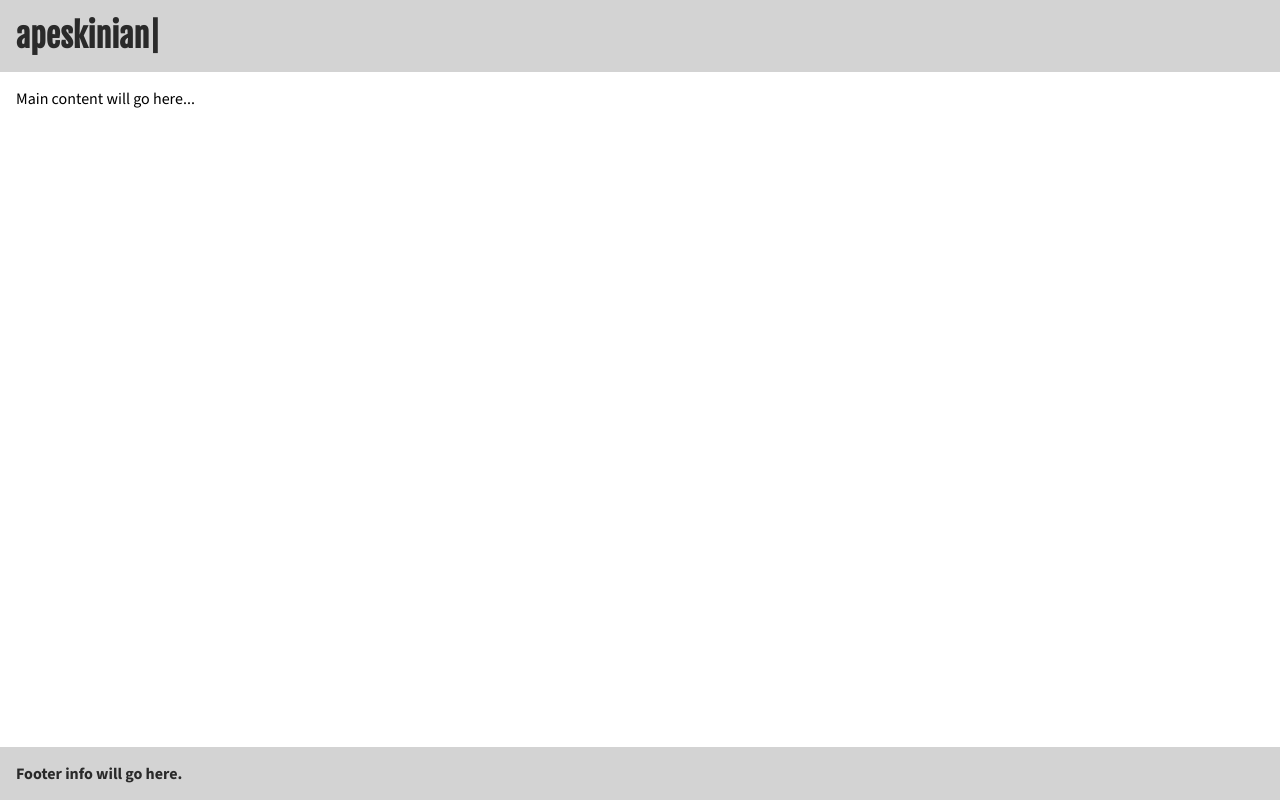
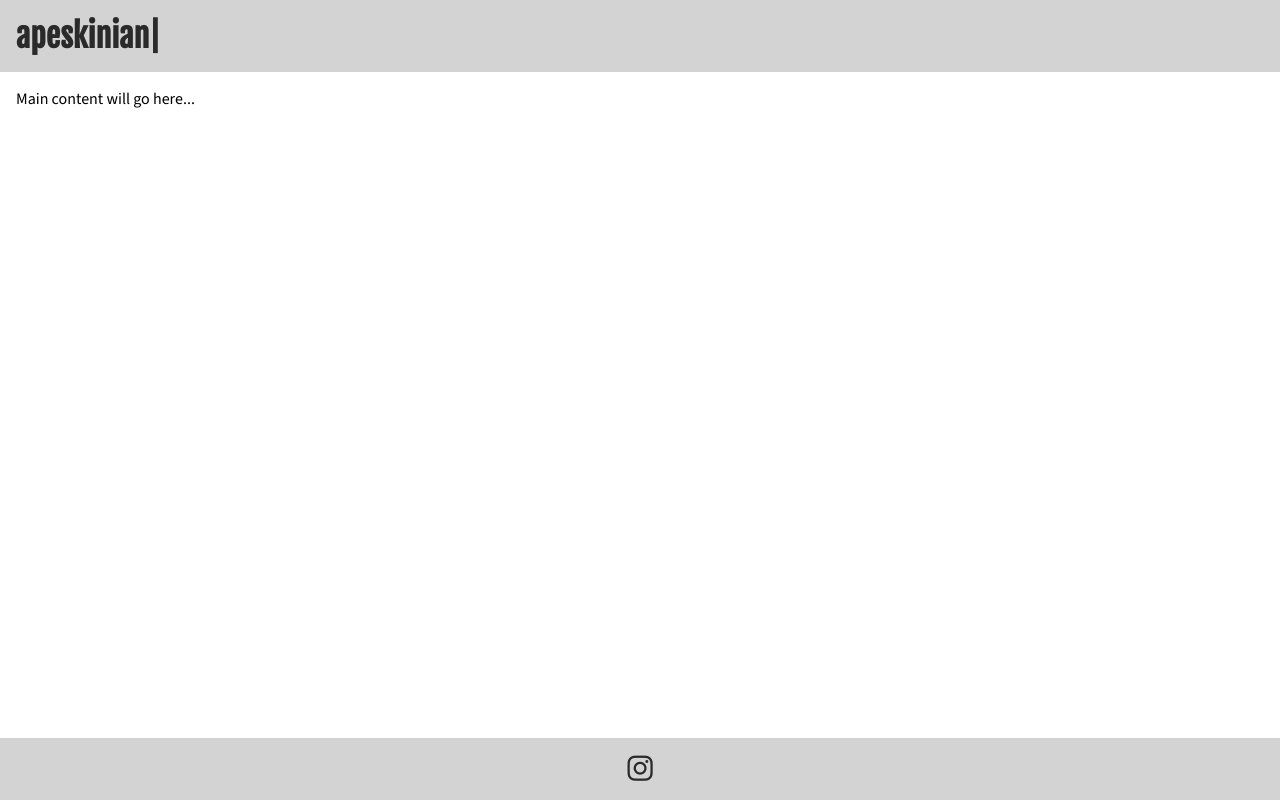
Before and after one commit to apeskinian/apeskinian.github.io, a plain HTML site: page index.html in a window 1280 px wide. Drawn offline with nearby package versions, Linux system fonts and the light colour scheme.

Commit message:
Add instagram link to footer with Font Awesome logo

```diff
--- a/assets/css/style.css
+++ b/assets/css/style.css
@@ -33,3 +33,14 @@ footer {
     font-weight: 800;
     padding: 1rem;
 }
+
+#social-networks {
+    list-style-type: none;
+    display: flex;
+    justify-content: space-evenly;
+}
+
+#social-networks i {
+    color: #2a2a2a;
+    font-size: 1.8rem;
+}
--- a/index.html
+++ b/index.html
@@ -9,6 +9,15 @@
 <body>
     <header><h1>apeskinian|</h1></header>
     <main>Main content will go here...</main>
-    <footer>Footer info will go here.</footer>
+    <footer>
+        <ul id="social-networks">
+            <li>
+                <a href="https://www.instagram.com/apeskinian/" target="_blank" rel="noopener" aria-label="My Instagram page (opens in a new tab)"><i class="fa-brands fa-instagram"></i></a>
+            </li>
+        </ul>
+    </footer>
+
+    <!-- Font Awesome kit -->
+    <script src="https://kit.fontawesome.com/d2d31a9014.js" crossorigin="anonymous"></script>
 </body>
 </html>
```
